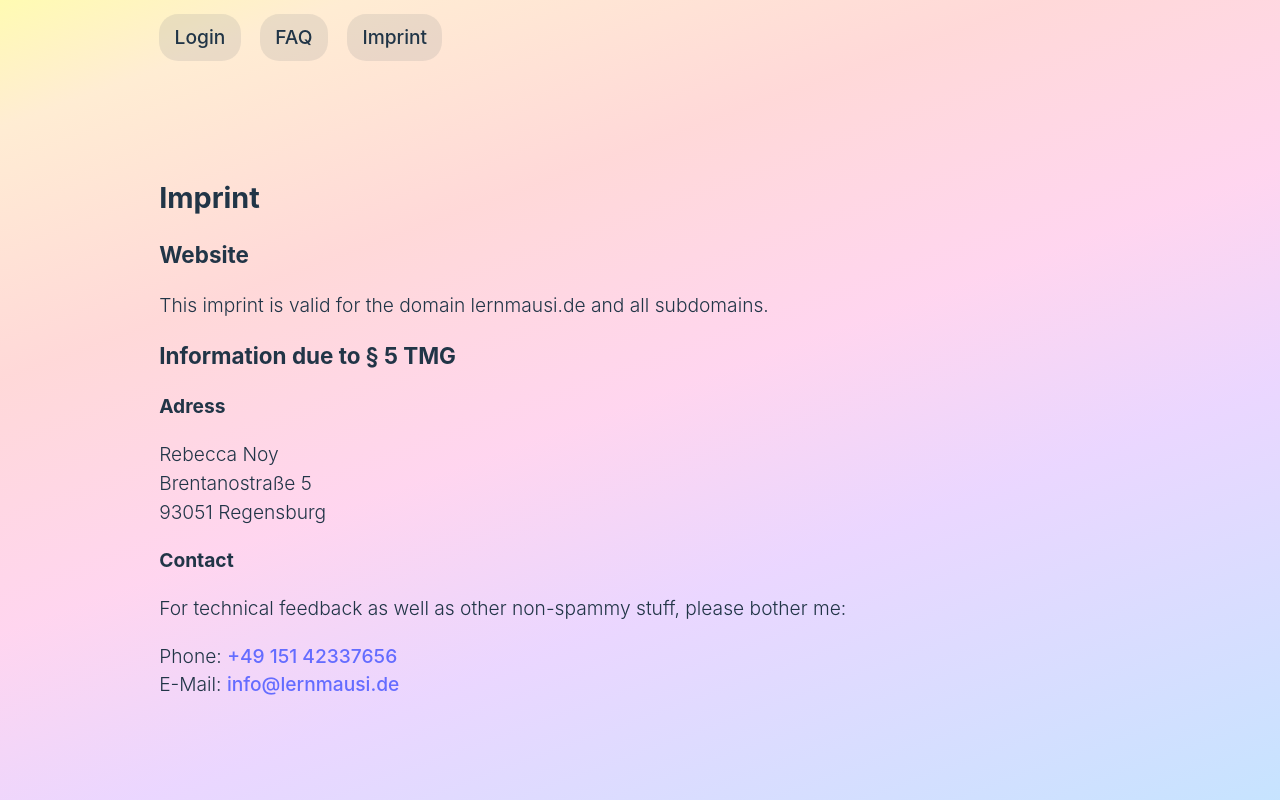
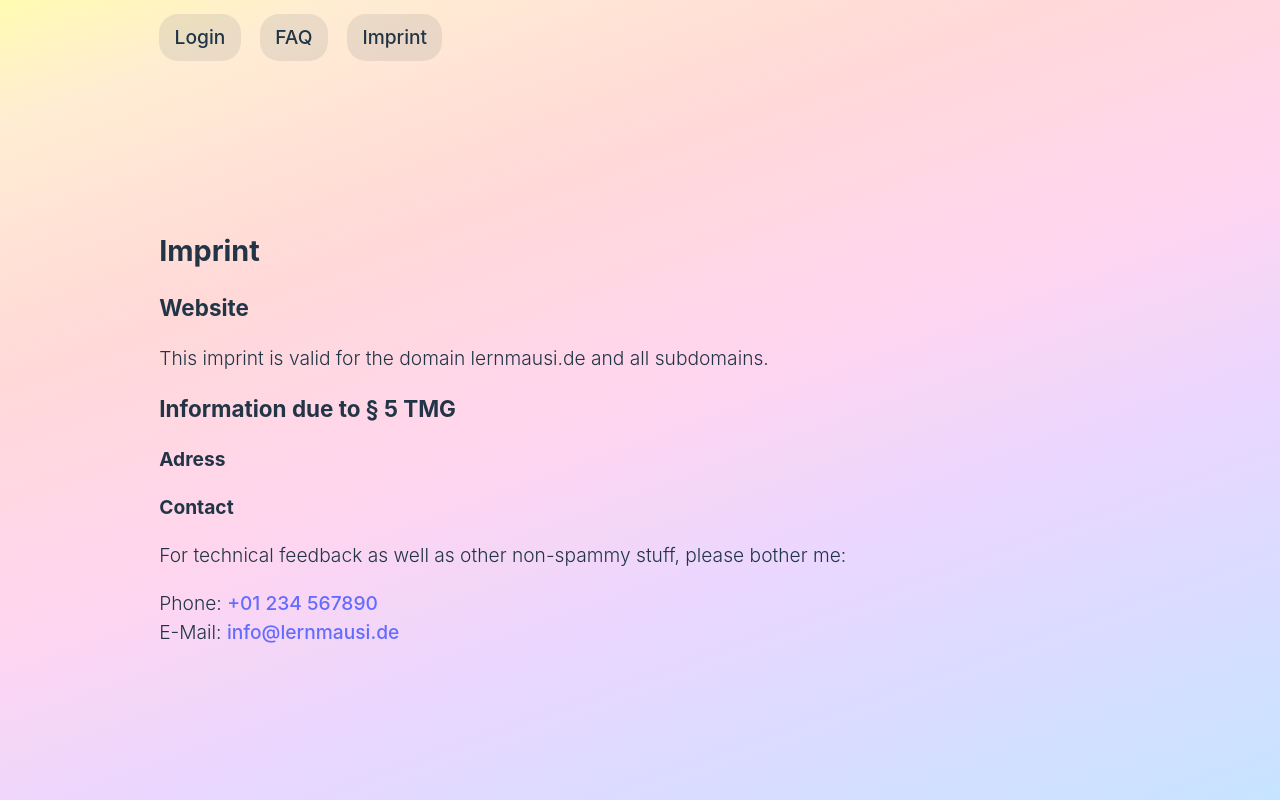
Before and after one commit to extra-jalapenos/apprendio-flashcard-app-frontend, a React (Vite) app: page /imprint in a window 1280 px wide. Built offline with nearby package versions, Linux system fonts and the light colour scheme.

Commit message:
change imprint

```diff
--- a/src/components/imprint/Imprint.jsx
+++ b/src/components/imprint/Imprint.jsx
@@ -8,12 +8,13 @@ export default function Imprint() {
       <p>This imprint is valid for the domain lernmausi.de and all subdomains.</p>
       <h3>Information due to § 5 TMG</h3>
       <h4>Adress</h4>
-      <p>Rebecca Noy<br/>
+      {/* <p>Rebecca Noy<br/>
       Brentanostraße 5<br/>
-      93051 Regensburg</p>
+      93051 Regensburg</p> */}
       <h4>Contact</h4>
       <p>For technical feedback as well as other non-spammy stuff, please bother me:</p>
-      <p>Phone: <a href="tel:+4915142337656">{phoneNum("+4915142337656")}</a><br/>
+      <p>Phone: <a href="tel:+1234567890">{phoneNum("+01234567890")}</a><br/>
+      {/* <p>Phone: <a href="tel:+4915142337656">{phoneNum("+4915142337656")}</a><br/> */}
       E-Mail: <a href="mailto:info@lernmausi.de">info@lernmausi.de</a></p>
     </div>
   )
```
